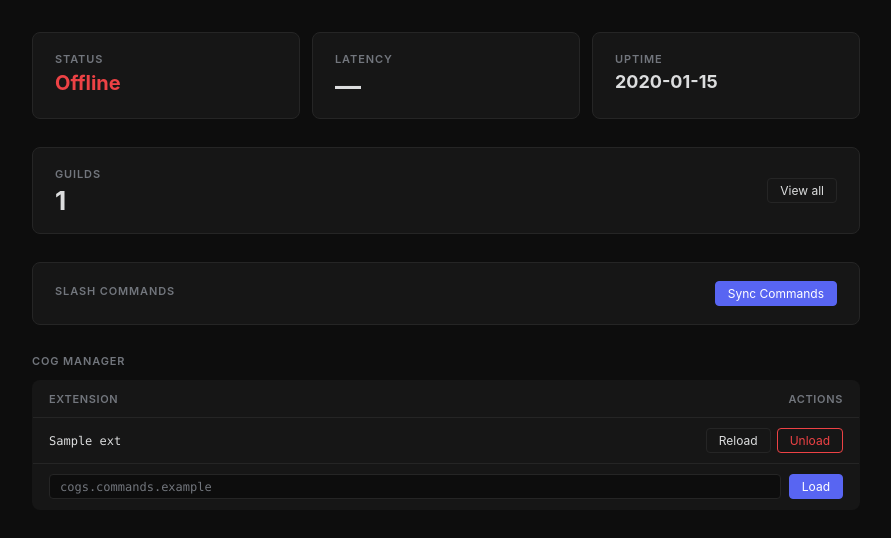
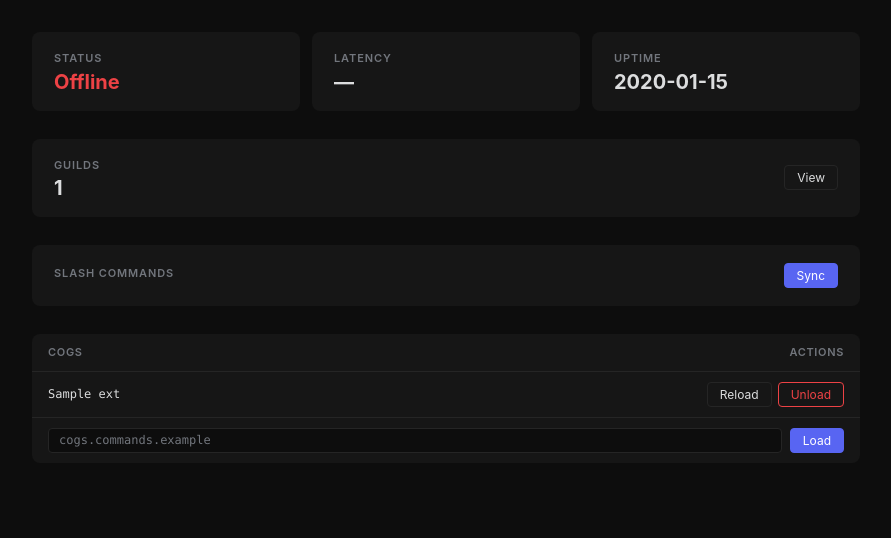
Before and after one commit to pedrodanielsantos/Pedro-bot, a FastAPI app: template templates/dashboard.html in a window 1280 px wide. Shown: the part 57-595 px from the top of the page, without its empty margins (194-1085 px from the left). Run offline with FastAPI, Linux system fonts and the light colour scheme; the template is opened without the code that fills it: most values are stand-ins (such as "Sample title", 1, 10 or a date in 2020).

Commit message:
refactor: touch up dashboard labels and layout
- Merge the Guilds View/Hide buttons into one toggle.
- Standardize stat value sizes and shorten button/column labels.
- Remove borders from cards and the cogs table.

```diff
--- a/templates/base.html
+++ b/templates/base.html
@@ -103,7 +103,6 @@
 
         .card {
             background: var(--surface);
-            border: 1px solid var(--border);
             border-radius: var(--radius);
             padding: 18px 22px;
         }
@@ -124,7 +123,7 @@
         }
 
         .stat-value {
-            font-size: 26px;
+            font-size: 20px;
             font-weight: 700;
             line-height: 1.1;
         }
@@ -158,7 +157,6 @@
             width: 100%;
             border-collapse: collapse;
             background: var(--surface);
-            border: 1px solid var(--border);
             border-radius: var(--radius);
             overflow: hidden;
         }
--- a/templates/dashboard.html
+++ b/templates/dashboard.html
@@ -7,7 +7,7 @@
         <span class="header-title">{{ bot_name }}</span>
         <span class="header-sub">/ Dashboard</span>
         <button class="icon-btn"
-            title="Reload dashboard"
+            title="Reload web.py"
             hx-post="/web/reload"
             hx-target="#web-reload-status"
             hx-swap="outerHTML"
@@ -27,9 +27,9 @@
         <div class="card">
             <div class="stat-label">Status</div>
             {% if is_ready %}
-            <div class="stat-value" style="font-size: 20px; color: var(--green);">Online</div>
+            <div class="stat-value" style="color: var(--green);">Online</div>
             {% else %}
-            <div class="stat-value" style="font-size: 20px; color: var(--red);">Offline</div>
+            <div class="stat-value" style="color: var(--red);">Offline</div>
             {% endif %}
         </div>
         <div class="card">
@@ -42,7 +42,7 @@
         </div>
         <div class="card">
             <div class="stat-label">Uptime</div>
-            <div class="stat-value" style="font-size: 18px;">{{ uptime }}</div>
+            <div class="stat-value">{{ uptime }}</div>
         </div>
     </div>
 
@@ -52,11 +52,11 @@
                 <div class="stat-label">Guilds</div>
                 <div class="stat-value">{{ guild_count if guild_count is not none else "—" }}</div>
             </div>
-            <button class="btn"
+            <button id="guild-toggle" class="btn"
                 hx-get="/guilds"
                 hx-target="#guild-list"
                 hx-swap="innerHTML">
-                View all
+                View
             </button>
         </div>
         <div id="guild-list"></div>
@@ -73,18 +73,17 @@
                 hx-target="#sync-status"
                 hx-swap="outerHTML"
                 hx-disabled-elt="this">
-                <span class="btn-label">Sync Commands</span>
+                <span class="btn-label">Sync</span>
                 <span class="btn-label htmx-indicator">Syncing…</span>
             </button>
         </div>
     </div>
 
     <div>
-        <div class="section-label">Cog Manager</div>
         <table>
             <thead>
                 <tr>
-                    <th>Extension</th>
+                    <th>Cogs</th>
                     <th style="text-align: right; width: 150px;">Actions</th>
                 </tr>
             </thead>
--- a/web.py
+++ b/web.py
@@ -51,7 +51,11 @@ def create_app(bot):
 
     @app.get("/guilds/clear", response_class=HTMLResponse)
     async def guild_list_clear():
-        return HTMLResponse("")
+        return HTMLResponse(
+            '<button id="guild-toggle" class="btn" hx-swap-oob="true" '
+            'hx-get="/guilds" hx-target="#guild-list" hx-swap="innerHTML">'
+            "View</button>"
+        )
 
     @app.post("/cogs/reload/{extension:path}", response_class=HTMLResponse)
     async def reload_cog(request: Request, extension: str):
```
Also changed, not shown: templates/partials/guild_list.html (+6 -8 lines).
